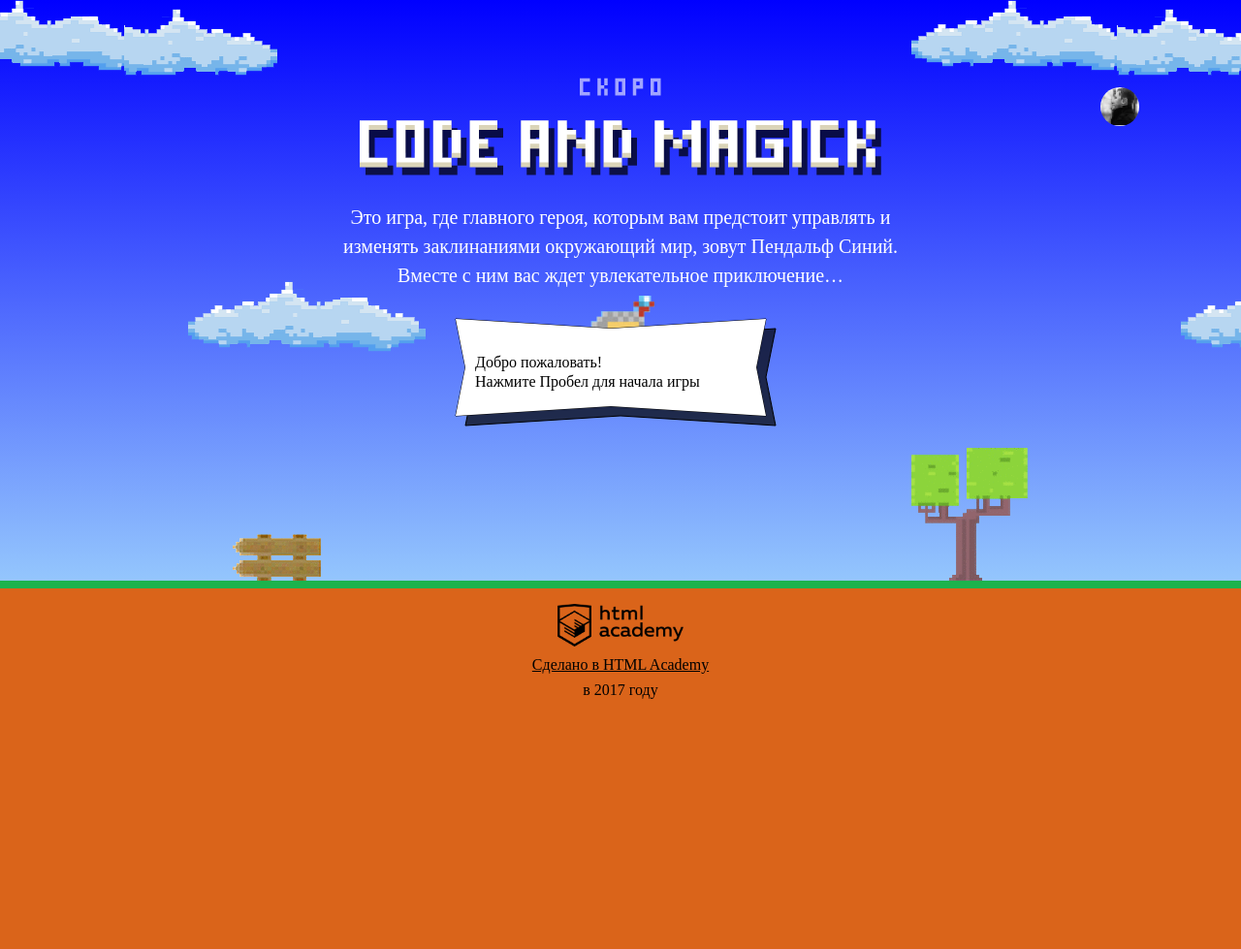
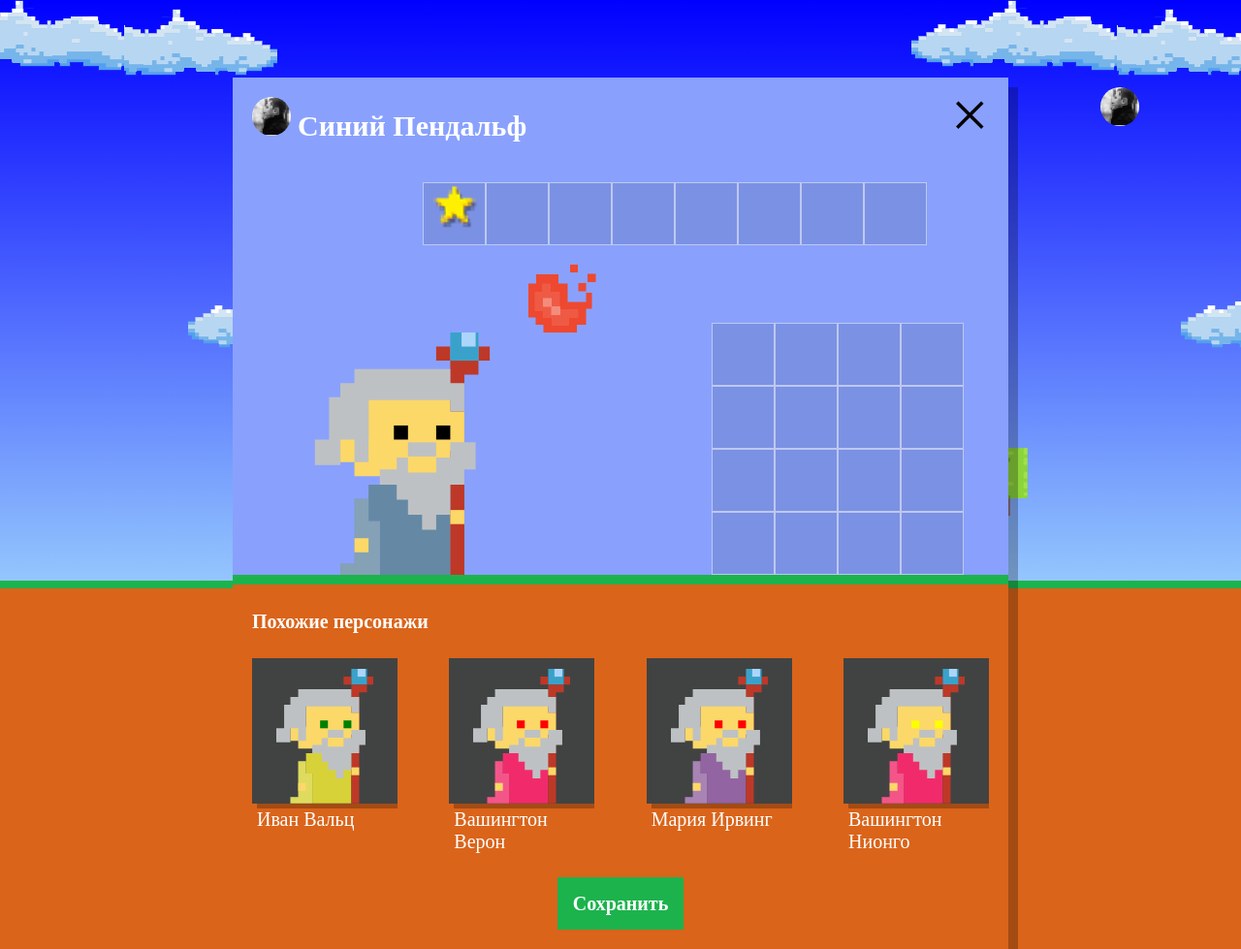
Before and after one commit to Alexey197/552287-code-and-magick-19, a website: page index.html in a window 1280 px wide. Shown: the whole page at 97% size. Before the commit the page ends 800 px from the top, so only its background shows below. Drawn offline with Linux system fonts and the light colour scheme; a web font is replaced by a local one.

Commit message:
setup.js

```diff
--- a/index.html
+++ b/index.html
@@ -202,6 +202,7 @@
   };
 </script>
 <script src="js/stat.js"></script>
+<script src="js/setup.js"></script>
 <script src="js/game.js"></script>
 
 </body>
--- /dev/null
+++ b/js/setup.js
@@ -0,0 +1,57 @@
+'use strict';
+var userDialog = document.querySelector('.setup');
+var similarListElement = document.querySelector('.setup-similar-list');
+var similarWizardTemplate = document.querySelector('#similar-wizard-template').content.querySelector('.setup-similar-item');
+
+var WIZARDS_QUANTITY = 4;
+var wizardParams = {
+  NAME: ['Иван', 'Хуан Себастьян', 'Мария', 'Кристоф', 'Виктор', 'Юлия', 'Люпита', 'Вашингтон'],
+  SURNAME: ['да Марья', 'Верон', 'Мирабелла', 'Вальц', 'Онопко', 'Топольницкая', 'Нионго', 'Ирвинг'],
+  COAT_COLOR: ['rgb(101, 137, 164)', 'rgb(241, 43, 107)', 'rgb(146, 100, 161)', 'rgb(56, 159, 117)', 'rgb(215, 210, 55)', 'rgb(0, 0, 0)'],
+  EYES_COLOR: ['black', 'red', 'blue', 'yellow', 'green']
+};
+
+var getRandomArrElement = function (arr) {
+  var arrElement = Math.floor(Math.random() * arr.length);
+  return arr[arrElement];
+};
+
+var getCreature = function () {
+  return {
+    name: getRandomArrElement(wizardParams.NAME) + ' ' + getRandomArrElement(wizardParams.SURNAME),
+    coatColor: getRandomArrElement(wizardParams.COAT_COLOR),
+    eyesColor: getRandomArrElement(wizardParams.EYES_COLOR)
+  };
+};
+
+var getCreatures = function (arrLength) {
+  var creatures = [];
+  for (var i = 0; i < arrLength; i++) {
+    creatures.push(getCreature());
+  }
+  return creatures;
+};
+
+var getWizard = function (creatures) {
+  var wizardElement = similarWizardTemplate.cloneNode(true);
+  wizardElement.querySelector('.setup-similar-label').textContent = creatures.name;
+  wizardElement.querySelector('.wizard-coat').style.fill = creatures.coatColor;
+  wizardElement.querySelector('.wizard-eyes').style.fill = creatures.eyesColor;
+  return wizardElement;
+};
+
+var getWizards = function (creatures) {
+  var fragment = document.createDocumentFragment();
+  creatures.forEach(function (item) {
+    fragment.appendChild(getWizard(item));
+  });
+  return fragment;
+};
+
+var initApp = function () {
+  userDialog.classList.remove('hidden');
+  userDialog.querySelector('.setup-similar').classList.remove('hidden');
+  similarListElement.appendChild(getWizards(getCreatures(WIZARDS_QUANTITY)));
+};
+
+initApp();
```
